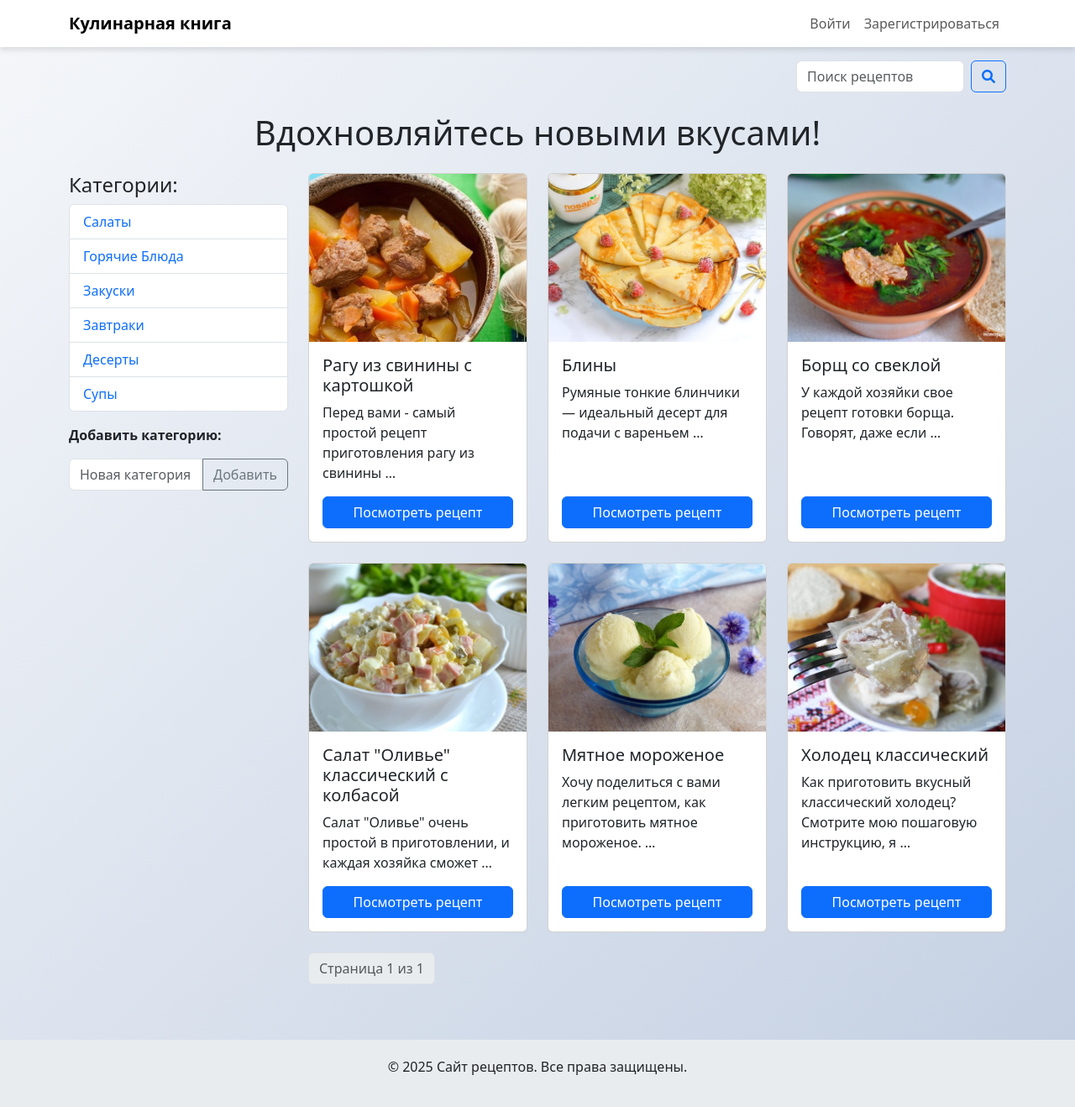
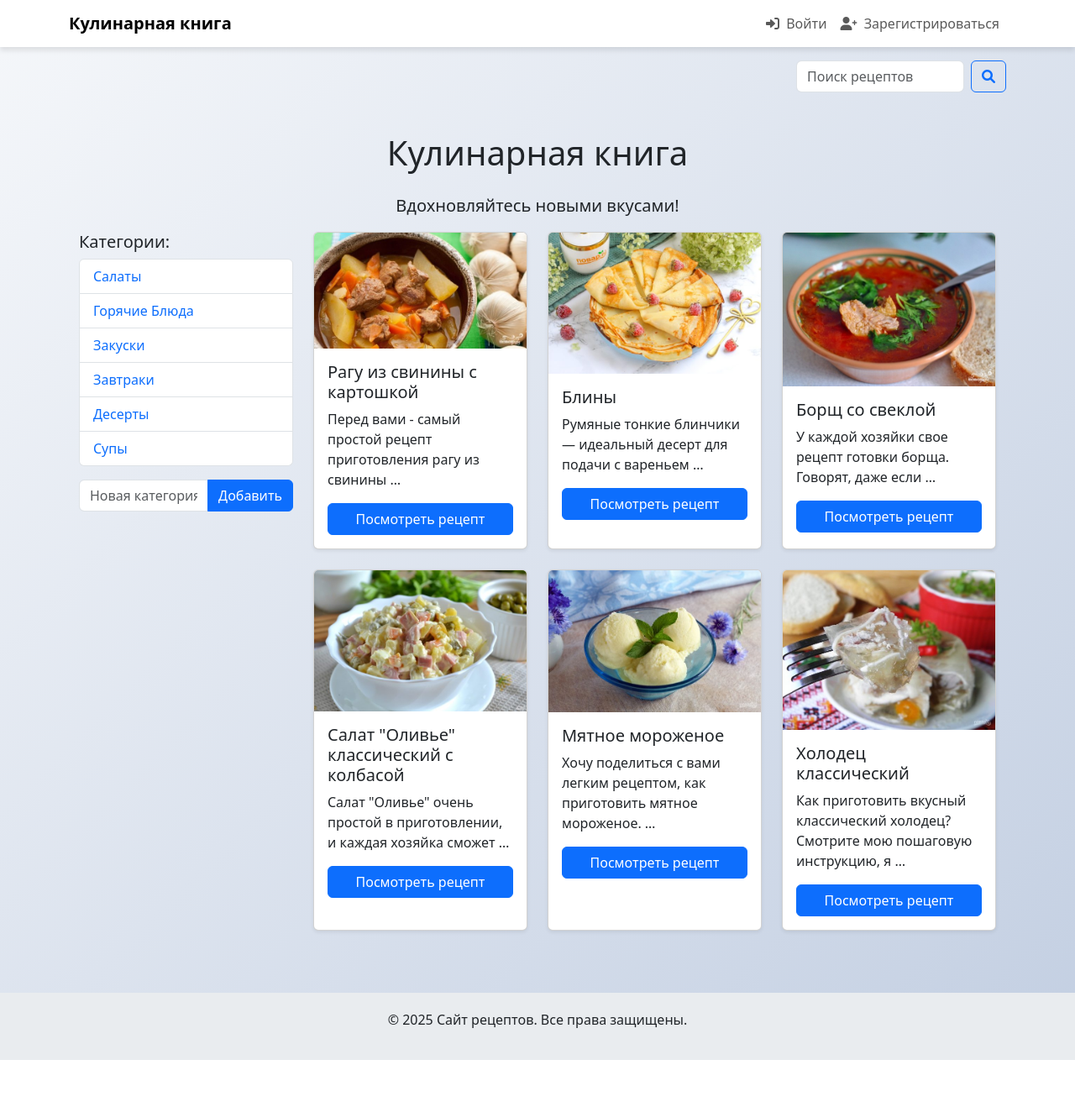
Before and after one commit to EvgeniyMoz/recipe_site, a Django app: page / in a window 1280 px wide. Shown: the whole page at 84% size. After the commit the page ends 1262 px from the top, so only its background shows below. Run offline with Django 5.2, Linux system fonts and the light colour scheme; data comes from the database, SQL or seed files in the repository; both versions use the stored data as it was after the commit.

Commit message:
справил блок рецептов

```diff
--- a/recipes/templates/recipes/base.html
+++ b/recipes/templates/recipes/base.html
@@ -3,11 +3,16 @@
 <head>
     <meta charset="UTF-8">
     <meta name="viewport" content="width=device-width, initial-scale=1.0">
+    <meta name="description" content="Сайт рецептов с возможностью поиска и добавления новых блюд.">
+    <meta name="keywords" content="рецепты, кулинария, готовка">
     <title>Сайт рецептов</title>
+
     <!-- Bootstrap CSS -->
     <link href="https://cdn.jsdelivr.net/npm/bootstrap@5.3.0-alpha1/dist/css/bootstrap.min.css" rel="stylesheet">
+
     <!-- Font Awesome -->
     <link href="https://cdnjs.cloudflare.com/ajax/libs/font-awesome/6.0.0/css/all.min.css" rel="stylesheet">
+
     <!-- Custom CSS -->
     <style>
         body {
@@ -45,11 +50,19 @@
             <a class="navbar-brand fw-bold" href="{% url 'home' %}">Кулинарная книга</a>
             <div class="navbar-nav ms-auto">
                 {% if user.is_authenticated %}
-                    <a class="nav-link" href="{% url 'add_recipe' %}">Добавить рецепт</a>
-                    <a class="nav-link" href="{% url 'logout' %}">Выйти</a>
+                    <a class="nav-link" href="{% url 'add_recipe' %}">
+                        <i class="fas fa-plus me-1"></i> Добавить рецепт
+                    </a>
+                    <a class="nav-link" href="{% url 'logout' %}">
+                        <i class="fas fa-sign-out-alt me-1"></i> Выйти
+                    </a>
                 {% else %}
-                    <a class="nav-link" href="{% url 'login' %}">Войти</a>
-                    <a class="nav-link" href="{% url 'register' %}">Зарегистрироваться</a>
+                    <a class="nav-link" href="{% url 'login' %}">
+                        <i class="fas fa-sign-in-alt me-1"></i> Войти
+                    </a>
+                    <a class="nav-link" href="{% url 'register' %}">
+                        <i class="fas fa-user-plus me-1"></i> Зарегистрироваться
+                    </a>
                 {% endif %}
             </div>
         </div>
@@ -77,8 +90,5 @@
 
     <!-- Bootstrap JS -->
     <script src="https://cdn.jsdelivr.net/npm/bootstrap@5.3.0-alpha1/dist/js/bootstrap.bundle.min.js"></script>
-
-    <!-- Bootstrap CSS -->
-    <link href="https://cdn.jsdelivr.net/npm/bootstrap@5.3.0-alpha1/dist/css/bootstrap.min.css" rel="stylesheet">
 </body>
 </html>
--- a/recipes/templates/recipes/home.html
+++ b/recipes/templates/recipes/home.html
@@ -1,51 +1,65 @@
 {% extends 'recipes/base.html' %}
 
 {% block content %}
-    <h1 class="text-center mb-4">Вдохновляйтесь новыми вкусами!</h1>
+    <div class="container mt-5">
+        <!-- Заголовок -->
+        <h1 class="text-center mb-4">Кулинарная книга</h1>
+        <p class="lead text-center">Вдохновляйтесь новыми вкусами!</p>
 
+        <!-- Раздел категорий -->
         <div class="row">
-        <!-- Левая колонка: Категории -->
             <div class="col-md-3">
-            <h4>Категории:</h4>
+                <h5>Категории:</h5>
                 <ul class="list-group">
                     {% for category in categories %}
-                    <li class="list-group-item">
+                        <li class="list-group-item d-flex justify-content-between align-items-center">
                             <a href="{% url 'category_recipes' category.id %}" class="text-decoration-none">{{ category.name }}</a>
                         </li>
+                    {% empty %}
+                        <li class="list-group-item">Нет категорий</li>
                     {% endfor %}
                 </ul>
-            <p class="mt-3"><strong>Добавить категорию:</strong></p>
-            <form method="post" action="{% url 'add_category' %}">
+
+                <!-- Форма добавления категории -->
+                <form method="post" class="mt-3">
                     {% csrf_token %}
-                <div class="input-group mb-3">
-                    <input type="text" name="name" class="form-control" placeholder="Новая категория">
-                    <button class="btn btn-outline-secondary" type="submit">Добавить</button>
+                    <div class="input-group">
+                        <input type="text" name="name" class="form-control" placeholder="Новая категория" required>
+                        <button type="submit" class="btn btn-primary">Добавить</button>
                     </div>
                 </form>
             </div>
 
-        <!-- Правая колонка: Рецепты -->
+            <!-- Раздел рецептов -->
             <div class="col-md-9">
+                {% if recipes %}
                     <div class="row row-cols-1 row-cols-md-3 g-4">
-                {% for recipe in page_obj %}
+                        {% for recipe in recipes %}
                             <div class="col">
-                        <div class="card h-100" onclick="location.href='{% url 'recipe_detail' recipe.pk %}'" style="cursor: pointer;">
-                            <img src="{{ recipe.image.url }}" class="card-img-top" alt="{{ recipe.title }}" style="height: 200px; object-fit: cover;">
-                            <div class="card-body d-flex flex-column">
+                                <div class="card h-100 shadow-sm" onclick="location.href='{% url 'recipe_detail' recipe.pk %}';" style="cursor: pointer;">
+                                    {% if recipe.image %}
+                                        <img src="{{ recipe.image.url }}" class="card-img-top" alt="{{ recipe.title }}">
+                                    {% else %}
+                                        <img src="https://via.placeholder.com/300x200?text=No+Image" class="card-img-top" alt="Заполнитель изображения">
+                                    {% endif %}
+                                    <div class="card-body">
                                         <h5 class="card-title">{{ recipe.title }}</h5>
-                                <p class="card-text flex-grow-1">{{ recipe.description|truncatewords:10 }}</p>
-                                <a href="{% url 'recipe_detail' recipe.pk %}" class="btn btn-primary mt-auto">Посмотреть рецепт</a>
+                                        <p class="card-text">{{ recipe.description|truncatewords:10 }}</p>
+                                        <a href="{% url 'recipe_detail' recipe.pk %}" class="btn btn-primary w-100">Посмотреть рецепт</a>
                                     </div>
                                 </div>
                             </div>
                         {% endfor %}
                     </div>
-            <div class="pagination mt-4">
+
+                    <!-- Пагинация -->
+                    <div class="d-flex justify-content-center mt-4">
+                        {% if page_obj.has_other_pages %}
                             <nav aria-label="Page navigation">
-                    <ul class="pagination justify-content-center">
+                                <ul class="pagination">
                                     {% if page_obj.has_previous %}
                                         <li class="page-item">
-                                <a class="page-link" href="?page={{ page_obj.previous_page_number }}">Назад</a>
+                                            <a class="page-link" href="?page={{ page_obj.previous_page_number }}">Предыдущая</a>
                                         </li>
                                     {% endif %}
                                     <li class="page-item disabled">
@@ -53,11 +67,18 @@
                                     </li>
                                     {% if page_obj.has_next %}
                                         <li class="page-item">
-                                <a class="page-link" href="?page={{ page_obj.next_page_number }}">Вперед</a>
+                                            <a class="page-link" href="?page={{ page_obj.next_page_number }}">Следующая</a>
                                         </li>
                                     {% endif %}
                                 </ul>
                             </nav>
+                        {% endif %}
+                    </div>
+                {% else %}
+                    <div class="alert alert-info text-center">
+                        <strong>Рецепты отсутствуют.</strong> Добавьте новые рецепты, чтобы заполнить страницу.
+                    </div>
+                {% endif %}
             </div>
         </div>
     </div>
--- a/recipes/urls.py
+++ b/recipes/urls.py
@@ -2,14 +2,14 @@ from django.urls import path
 from . import views
 
 urlpatterns = [
-    path('', views.home, name='home'),
-    path('recipe/<int:pk>/', views.recipe_detail, name='recipe_detail'),
-    path('add/', views.add_recipe, name='add_recipe'),
-    path('edit/<int:pk>/', views.edit_recipe, name='edit_recipe'),
-    path('category/<int:category_id>/', views.category_recipes, name='category_recipes'),
-    path('search/', views.search, name='search'),
-    path('add_category/', views.add_category, name='add_category'),
-    path('login/', views.user_login, name='login'),  # Маршрут для входа
-    path('logout/', views.user_logout, name='logout'),  # Маршрут для выхода
-    path('register/', views.register, name='register'),  # Маршрут для регистрации
+    path('', views.home, name='home'),  # Главная страница
+    path('recipe/<int:pk>/', views.recipe_detail, name='recipe_detail'),  # Детали рецепта
+    path('add/', views.add_recipe, name='add_recipe'),  # Добавление рецепта
+    path('edit/<int:pk>/', views.edit_recipe, name='edit_recipe'),  # Редактирование рецепта
+    path('category/<int:category_id>/', views.category_recipes, name='category_recipes'),  # Фильтрация по категориям
+    path('search/', views.search, name='search'),  # Поиск рецептов
+    path('add_category/', views.add_category, name='add_category'),  # Добавление категории
+    path('login/', views.user_login, name='login'),  # Вход пользователя
+    path('logout/', views.user_logout, name='logout'),  # Выход пользователя
+    path('register/', views.register, name='register'),  # Регистрация пользователя
 ]
--- a/recipes/views.py
+++ b/recipes/views.py
@@ -1,11 +1,9 @@
 from django.shortcuts import render, get_object_or_404, redirect
 from django.contrib.auth.decorators import login_required
-from django.contrib.auth import login
+from django.contrib.auth import login, authenticate, logout
 from .models import Recipe, Category
 from .forms import RecipeForm, RegisterForm
 from django.core.paginator import Paginator
-from django.contrib.auth import login, authenticate, logout
-from django.shortcuts import render, redirect
 
 # Главная страница
 def home(request):
@@ -14,7 +12,15 @@ def home(request):
     page_number = request.GET.get('page')
     page_obj = paginator.get_page(page_number)
     categories = Category.objects.all()
-    return render(request, 'recipes/home.html', {'page_obj': page_obj, 'categories': categories})
+    return render(
+        request,
+        'recipes/home.html',
+        {
+            'recipes': page_obj.object_list,  # Передаем список рецептов для текущей страницы
+            'page_obj': page_obj,
+            'categories': categories,
+        }
+    )
 
 # Страница деталей рецепта
 def recipe_detail(request, pk):
@@ -84,6 +90,7 @@ def search(request):
         recipes = []  # Если запрос пустой, возвращаем пустой список
     return render(request, 'recipes/search_results.html', {'recipes': recipes, 'query': query})
 
+# Вход пользователя
 def user_login(request):
     if request.method == 'POST':
         username = request.POST.get('username')
@@ -96,6 +103,7 @@ def user_login(request):
             return render(request, 'recipes/login.html', {'error': 'Неверное имя пользователя или пароль'})
     return render(request, 'recipes/login.html')
 
+# Выход пользователя
 def user_logout(request):
     logout(request)  # Выход пользователя
     return redirect('home')  # Перенаправление на главную страницу
```
Also changed, not shown: recipes/static/css/styles.css (+50 -28 lines), db.sqlite3. Lines whose indentation alone changed are shown as unchanged.
